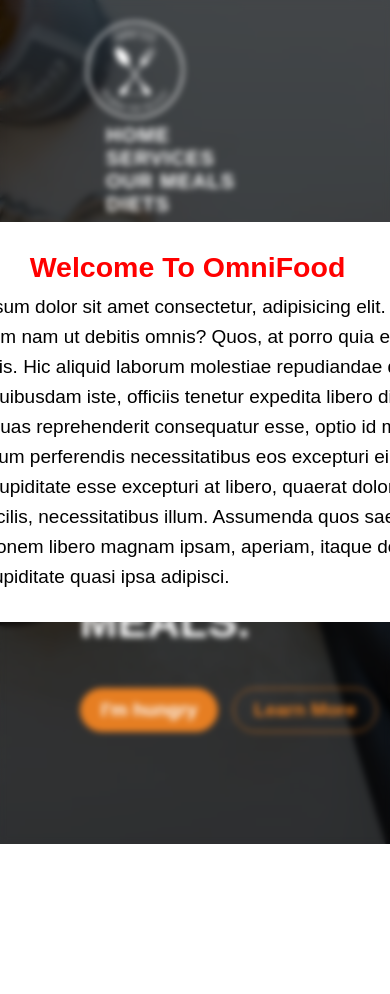
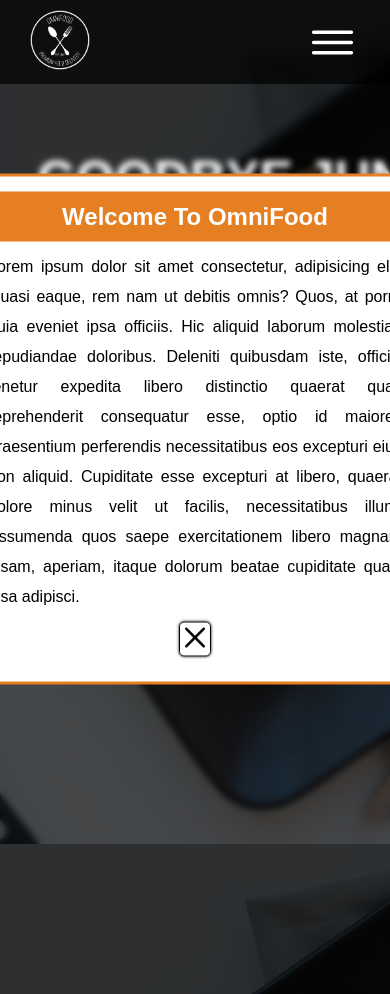
Before and after one commit to UcheDevelops/food-delivery-app, a plain HTML site: page index.html in a window 390 px wide. Both pictures are taken after a click on the link "Learn More". Shown: the top 994 px of the page. Before the commit the page ends 844 px from the top, so only its background shows below. Drawn offline with Linux system fonts and the light colour scheme.

Commit message:
Application of Responsive Design to the project to fit mobile view

```diff
--- a/Omnifood.css
+++ b/Omnifood.css
@@ -3,23 +3,24 @@
 *::before {
   margin: 0;
   padding: 0;
+  box-sizing: border-box;
 }
 
 body {
   font-family: sans-serif;
   color: #ffffff;
   height: 100vh;
-  width: 100%;
-  background-image: linear-gradient(rgba(0, 0, 0, 0.7), rgba(0, 0, 0, 0.8)), url(./Images/background1.jpg);
+  background-image: linear-gradient(rgba(0, 0, 0, 0.8) 20%, rgba(0, 0, 0, 0.7) 50%), url(./Images/background1.jpg);
   background-repeat: no-repeat;
   background-size: cover;
+  background-attachment: fixed;
   position: relative;
 }
 
 .container {
+  width: 1200px;
   height: 100%;
-  /* width: 100%; */
-  padding: 0 0 0 80px;
+  margin: 0 auto;
 }
 
 nav {
@@ -27,21 +28,20 @@ nav {
   justify-content: space-between;
   align-items: center;
   flex-wrap: wrap;
-  padding: 20px 5px;
-  margin-bottom: 50px;
+  padding: 20px 0;
+  margin-bottom: 100px;
+  z-index: 500;
 }
 
 nav .logo img {
   width: 100px;
   height: 100px;
-  /* opacity: 0.1; */
 }
 
 nav .nav-links {
   list-style-type: none;
   display: flex;
-  flex-wrap: wrap;
-  margin-right: 100px;
+  gap: 25px;
 }
 
 nav .nav-links a {
@@ -49,28 +49,31 @@ nav .nav-links a {
   text-decoration: none;
   font-size: 20px;
   font-weight: bold;
-  letter-spacing: 1px;
-  margin: 0 15px;
+  letter-spacing: 2px;
   padding: 10px 6px;
 }
 
 nav .nav-links a:hover {
-  border: 1px solid #e67e22;
+  border: 2px solid #e67e22;
   border-radius: 100px;
-  /* text-decoration: underline; */
+}
+
+nav .ionicon {
+  width: 55px;
+  display: none;
+  cursor: pointer;
 }
 
 section .section-innerbox h2 {
-  font-size: 45px;
-  margin: 100px 0 40px 0;
-  /* visibility: hidden; */
+  font-size: 50px;
+  margin: 100px 0;
   animation-name: opacity;
-  animation-duration: 5s;
+  animation-duration: 4s;
 }
 
 section .btn1 {
   display: inline-block;
-  border: 1px solid #e67e22;
+  border: 2px solid #e67e22;
   border-radius: 100px;
   background-color: #e67e22;
   color: #fff;
@@ -82,7 +85,7 @@ section .btn1 {
 
 section .btn2 {
   display: inline-block;
-  border: 1px solid #e67e22;
+  border: 2px solid #e67e22;
   border-radius: 100px;
   color: #e67e22;
   font-size: 19px;
@@ -98,27 +101,37 @@ section .btn2:active {
   color: #fff;
 }
 
+/* ********************************************* */
+/* OMINFOOD MODAL */
+/* ********************************************* */
+
 .omnifood-info {
   display: none;
   background: #fff;
   color: #000;
   width: 550px;
-  padding: 30px;
-  font-size: 19px;
+  padding: 20px;
+  font-size: 18px;
+  border: 3px solid #e67e22;
   border-radius: 10px;
   position: absolute;
   top: 50%;
   left: 50%;
   transform: translate(-50%, -50%);
   /* animation: modal 1.5s linear 1 normal; */
-  z-index: 1;
+  z-index: 200;
   line-height: 30px;
+  text-align: justify;
 }
 
 .close-btn {
+  display: block;
   background: none;
-  border: none;
-  float: right;
+  border: 1px solid #000;
+  border-radius: 5px;
+  box-shadow: 0 0 3px #000;
+  padding: 5px;
+  margin: 10px auto;
 }
 
 .close-btn:hover {
@@ -126,23 +139,26 @@ section .btn2:active {
 }
 
 .close-btn img {
-  width: 15px;
-  height: 15px;
+  width: 20px;
+  height: 20px;
 }
 
 .omnifood-info h2 {
   margin-bottom: 10px;
-  color: red;
+  background-color: #e67e22;
+  color: #fff;
+  padding: 10px;
   text-align: center;
 }
 
 .blur {
-  /* display: none; */
+  display: none;
   width: 100%;
   height: 100%;
-  position: absolute;
+  position: fixed;
   top: 0;
   backdrop-filter: blur(3px);
+  z-index: 100;
 }
 
 @keyframes opacity {
@@ -153,3 +169,95 @@ section .btn2:active {
     opacity: 1;
   }
 }
+
+/* **********************************************/
+/* MOBILE RESPONSIVENESS */
+/* **********************************************/
+
+@media screen and (max-width: 1250px) {
+  .container {
+    width: 1000px;
+  }
+
+  nav .logo img {
+    width: 85px;
+    height: 85px;
+  }
+}
+
+@media screen and (max-width: 1050px) {
+  .container {
+    width: 800px;
+  }
+
+  nav .nav-links {
+    gap: 10px;
+  }
+}
+
+@media screen and (max-width: 800px) {
+  .container {
+    width: 480px;
+  }
+
+  nav {
+    background-color: rgba(0, 0, 0, 0.7);
+    position: fixed;
+    top: 0;
+    right: 0;
+    left: 0;
+    padding: 10px 30px;
+  }
+
+  nav .logo img {
+    width: 60px;
+    height: 60px;
+  }
+
+  nav .ionicon {
+    display: block;
+  }
+
+  nav .nav-links {
+    height: 100%;
+    width: 30%;
+    background-color: #575757;
+    box-shadow: 0 0 5px #000;
+    padding: 20px 10px;
+    position: fixed;
+    top: 83px;
+    right: 0;
+    display: none;
+    transition: all 0.3s;
+  }
+
+  nav .nav-links {
+    flex-direction: column;
+    gap: 50px;
+  }
+
+  nav .nav-links a {
+    font-size: 15px;
+  }
+
+  section {
+    margin-top: 150px;
+  }
+
+  section .section-innerbox h2 {
+    text-align: center;
+    text-shadow: 0 0 1px #000;
+  }
+
+  .omni-food-info-btns {
+    text-align: center;
+  }
+
+  .omnifood-info {
+    top: 33%;
+    width: 450px;
+    padding: 15px;
+    font-size: 16px;
+    border-radius: 10px;
+  }
+}
--- a/index.html
+++ b/index.html
@@ -15,15 +15,22 @@
     <div class="container">
 
         <nav>
-            <div class="logo">
+            <a href="" class="logo">
                 <img src="./Images/logo-white.png" alt="" />
-            </div>
+            </a>
+
             <ul class="nav-links">
-                <li> <a href="#">HOME</a> </li>
-                <li> <a href="#">SERVICES</a> </li>
-                <li> <a href="#">OUR MEALS</a> </li>
-                <li> <a href="#">DIETS</a> </li>
+                <li> <a href="">HOME</a> </li>
+                <li> <a href="">SERVICES</a> </li>
+                <li> <a href="">OUR MEALS</a> </li>
+                <li> <a href="">DIETS</a> </li>
             </ul>
+
+            <svg xmlns="http://www.w3.org/2000/svg" class="ionicon" viewBox="0 0 512 512">
+                <title>Menu</title>
+                <path fill="none" stroke="currentColor" stroke-linecap="round" stroke-miterlimit="10" stroke-width="32"
+                    d="M80 160h352M80 256h352M80 352h352" />
+            </svg>
         </nav>
 
         <section>
@@ -33,14 +40,17 @@
                     HELLO SUPER HEALTHY MEALS.
                 </h2>
 
-                <a href="#" class="btn1">I'm hungry</a>
-                <a href="#" class="btn2">Learn More</a>
+                <div class="omni-food-info-btns">
+                    <a href="#" class="btn1">I'm hungry</a>
+                    <a href="#" class="btn2">Learn More</a>
+                </div>
+
             </div>
         </section>
 
 
         <div class="omnifood-info">
-            <button class="close-btn"> <img src="./Images/close.png" alt=""></button>
+
             <h2>Welcome To OmniFood</h2>
             <p>Lorem ipsum dolor sit amet consectetur, adipisicing elit. Quasi eaque, rem nam ut debitis omnis? Quos, at
                 porro quia eveniet ipsa officiis. Hic aliquid laborum molestiae repudiandae doloribus. Deleniti
@@ -49,7 +59,9 @@
                 excepturi at libero, quaerat dolore minus velit ut facilis, necessitatibus illum. Assumenda quos saepe
                 exercitationem libero magnam ipsam, aperiam, itaque dolorum beatae cupiditate quasi ipsa adipisci.
             </p>
+            <button class="close-btn"> <img src="./Images/close.png" alt=""></button>
         </div>
+
     </div>
 
     <div class="blur"></div>
--- a/omnifood.js
+++ b/omnifood.js
@@ -1,31 +1,40 @@
 const learnMore = document.querySelector(".btn2");
 const omniFoodInfo = document.querySelector(".omnifood-info");
 const closeBtn = document.querySelector(".close-btn");
-// const blurScreen = document.querySelector(".blur");
-document.querySelector(".blur").style.display = "none";
+const blurScreen = document.querySelector(".blur");
+const menuIcon = document.querySelector(".ionicon");
+const navLinks = document.querySelector(".nav-links");
+
+var condition = false;
+menuIcon.addEventListener("click", () => {
+  if (!condition) {
+    navLinks.style.display = "flex";
+    navLinks.style.right = "0";
+    condition = true;
+  } else {
+    navLinks.style.right = "-30%";
+    condition = false;
+  }
+});
 
 learnMore.addEventListener("click", (e) => {
   omniFoodInfo.style.display = "block";
-  document.querySelector(".blur").style.display = "block";
-  //   blurScreen.style.display = "block";
+  blurScreen.style.display = "block";
 });
 
 closeBtn.addEventListener("click", (e) => {
   omniFoodInfo.style.display = "none";
-  document.querySelector(".blur").style.display = "none";
-  //   blurScreen.style.display = "none";
+  blurScreen.style.display = "none";
 });
 
 window.addEventListener("keydown", (e) => {
   if (e.key === "Escape") {
     omniFoodInfo.style.display = "none";
-    document.querySelector(".blur").style.display = "none";
-    // blurScreen.style.display = "none";
+    blurScreen.style.display = "none";
   }
 });
 
-document.querySelector(".blur").addEventListener("click", (e) => {
+blurScreen.addEventListener("click", (e) => {
   omniFoodInfo.style.display = "none";
-  document.querySelector(".blur").style.display = "none";
-  //    blurScreen.style.display = "none";
+  blurScreen.style.display = "none";
 });
```
